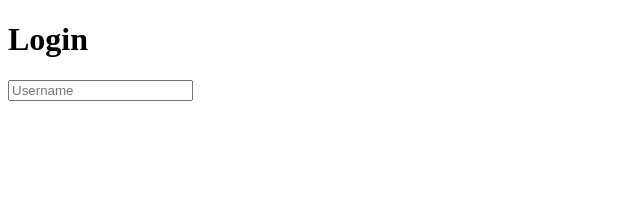
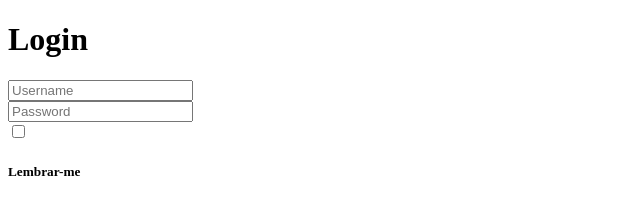
Before and after one commit to Janderson-Rodrigues/Project-Psychological-Support-Platform, a plain HTML site: page login.html in a window 1280 px wide. Shown: the whole page, without its empty margins (0-640 px from the left). Drawn offline with Linux system fonts and the light colour scheme.

Commit message:
adicionado input para a senha

```diff
--- a/login.html
+++ b/login.html
@@ -14,6 +14,18 @@
             <input type="text" name="username" placeholder="Username">
             <i class="bx bxs-user"></i>
         </section>
+        <section class="input-box">
+            <input type="password" name="password" placeholder="Password">
+            <i class="bx bxs-lock-alt"></i>
+        </section>
+        <section class="remember-forgot-box">
+           <div class="remember-me">
+                <input type="checkbox" name="remember-me"  id="remember-me">
+                <label for="remember-me">
+                    <h5>Lembrar-me</h5>
+                </label>
+           </div>
+        </section>
     </form>
 </body>
 </html>
```
